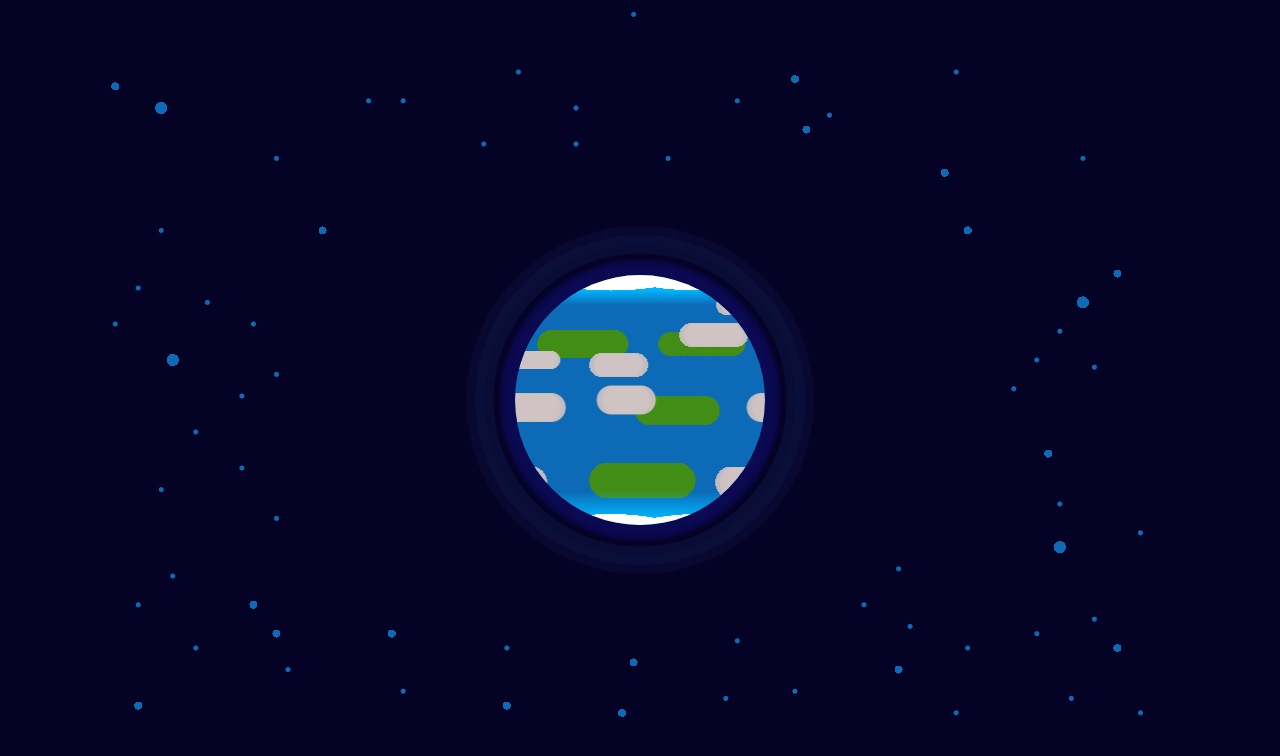
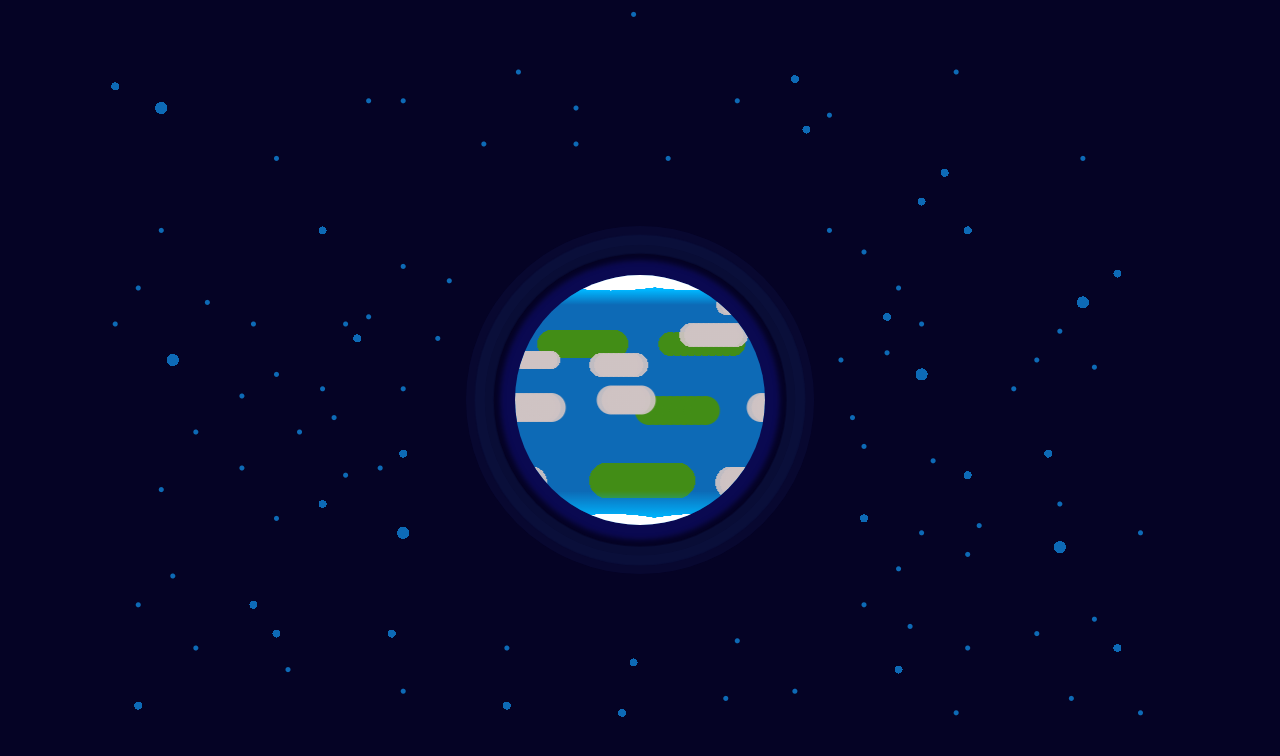
Before and after one commit to azevedev/kurzgesagt-css, a plain HTML site: page index.html in a window 1280 px wide. Drawn offline with Linux system fonts and the light colour scheme.

Commit message:
adding more stars

```diff
--- a/style.css
+++ b/style.css
@@ -284,6 +284,7 @@ body {
     radial-gradient(circle at 90% 50%, var(--star-color) 2px, transparent 3px),
     radial-gradient(circle at 95% 51%, var(--star-color) 2px, transparent 3px),
     radial-gradient(circle at 97% 38%, var(--star-color) 4px, transparent 3px),
+
     radial-gradient(circle at 92% 70%, var(--star-color) 2px, transparent 3px),
     radial-gradient(circle at 99% 74%, var(--star-color) 2px, transparent 3px),
     radial-gradient(circle at 97% 90%, var(--star-color) 4px, transparent 3px),
@@ -305,9 +306,42 @@ body {
     radial-gradient(circle at 15% 50%, var(--star-color) 6px, transparent 3px),
     radial-gradient(circle at 12% 40%, var(--star-color) 2px, transparent 3px),
     radial-gradient(circle at 10% 45%, var(--star-color) 2px, transparent 3px),
-    radial-gradient(circle at 84% 32%, var(--star-color) 4px, transparent 3px);
+
+    radial-gradient(circle at 30% 45%, var(--star-color) 2px, transparent 3px),
+    radial-gradient(circle at 31% 47%, var(--star-color) 4px, transparent 3px),
+    radial-gradient(circle at 35% 37%, var(--star-color) 2px, transparent 3px),
+    radial-gradient(circle at 39% 39%, var(--star-color) 2px, transparent 3px),
+    radial-gradient(circle at 32% 44%, var(--star-color) 2px, transparent 3px),
+    radial-gradient(circle at 38% 47%, var(--star-color) 2px, transparent 3px),
+    radial-gradient(circle at 35% 63%, var(--star-color) 4px, transparent 3px),
+    radial-gradient(circle at 28% 54%, var(--star-color) 2px, transparent 3px),
+    radial-gradient(circle at 29% 58%, var(--star-color) 2px, transparent 3px),
+    radial-gradient(circle at 26% 60%, var(--star-color) 2px, transparent 3px),
+    radial-gradient(circle at 30% 66%, var(--star-color) 2px, transparent 3px),
+    radial-gradient(circle at 28% 70%, var(--star-color) 4px, transparent 3px),
+    radial-gradient(circle at 33% 65%, var(--star-color) 2px, transparent 3px),
+    radial-gradient(circle at 35% 54%, var(--star-color) 2px, transparent 3px),
+    radial-gradient(circle at 35% 74%, var(--star-color) 6px, transparent 3px),
+    radial-gradient(circle at 84% 32%, var(--star-color) 4px, transparent 3px),
+
+    radial-gradient(circle at 80% 28%, var(--star-color) 4px, transparent 3px),
+    radial-gradient(circle at 72% 32%, var(--star-color) 2px, transparent 3px),
+    radial-gradient(circle at 75% 35%, var(--star-color) 2px, transparent 3px),
+    radial-gradient(circle at 78% 40%, var(--star-color) 2px, transparent 3px),
+    radial-gradient(circle at 77% 44%, var(--star-color) 4px, transparent 3px),
+    radial-gradient(circle at 77% 49%, var(--star-color) 2px, transparent 3px),
+    radial-gradient(circle at 73% 50%, var(--star-color) 2px, transparent 3px),
+    radial-gradient(circle at 74% 58%, var(--star-color) 2px, transparent 3px),
+    radial-gradient(circle at 80% 52%, var(--star-color) 6px, transparent 3px),
+    radial-gradient(circle at 75% 62%, var(--star-color) 2px, transparent 3px),
+    radial-gradient(circle at 75% 72%, var(--star-color) 4px, transparent 3px),
+    radial-gradient(circle at 85% 73%, var(--star-color) 2px, transparent 3px),
+    radial-gradient(circle at 84% 77%, var(--star-color) 2px, transparent 3px),
+    radial-gradient(circle at 80% 74%, var(--star-color) 2px, transparent 3px),
+    radial-gradient(circle at 81% 64%, var(--star-color) 2px, transparent 3px),
+    radial-gradient(circle at 84% 66%, var(--star-color) 4px, transparent 3px),
+    radial-gradient(circle at 80% 45%, var(--star-color) 2px, transparent 3px);
     background-size: 100%;
-    /* animation: rotate 20s infinite linear; */
 }
 
 
@@ -330,8 +364,3 @@ body {
     from {background-position: 0px;}
     to {background-position: 350px;}
 }
-
-@keyframes rotate{
-    from {transform: rotate(360deg);}
-    to {transform: rotate(0deg);}
-}
```
